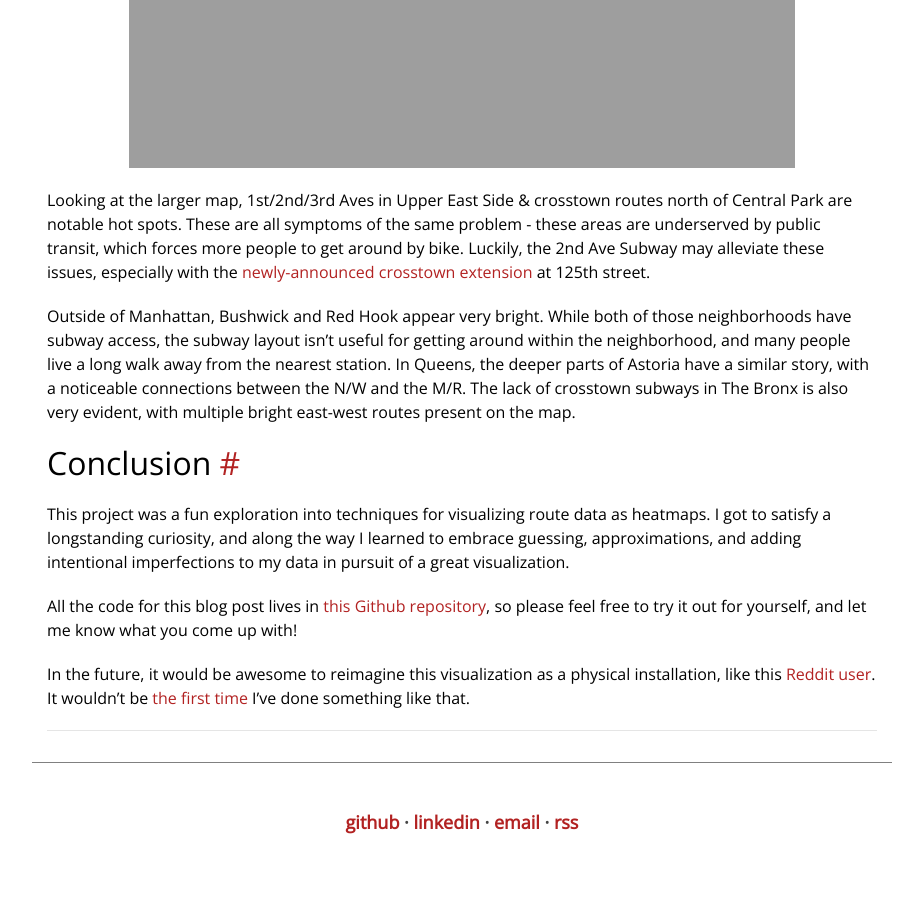
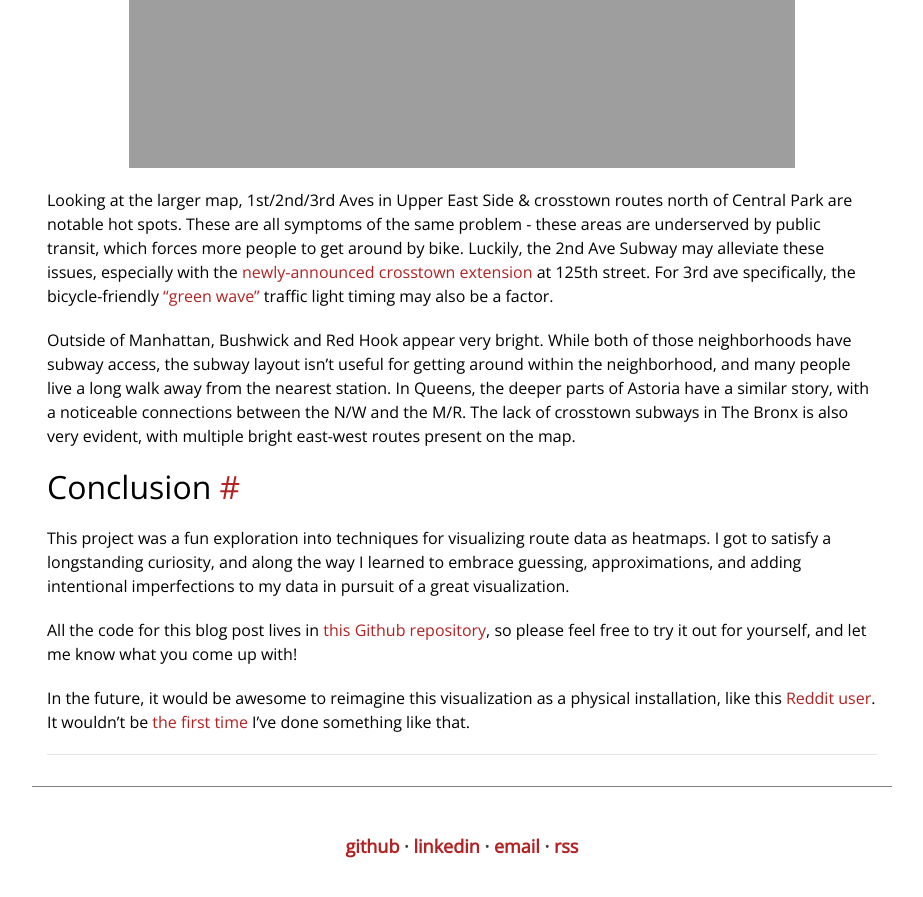
Before and after one commit to yangdanny97/yangdanny97.github.io, a Jekyll site: the page built from _posts/2026-01-17-citibike-strava-heatmap.md, in a window 1280 px wide and 900 px high, scrolled down 10894 px. Shown: the top 897 px of the window, without its empty margins (178-1101 px from the left). Built offline with Jekyll 4.4.1, drawn with Linux system fonts in a browser that asks for light colours; comment, search, counter and statistics services are not loaded; before the commit the page ends 11770 px from its top, so only the background shows below that; some of the changed text lies outside the part shown.

Commit message:
green wave

```diff
--- a/_posts/2026-01-17-citibike-strava-heatmap.md
+++ b/_posts/2026-01-17-citibike-strava-heatmap.md
@@ -151,7 +151,7 @@ Here's a zoomed-in view:
   <img height="500" src="https://yangdanny97.github.io/misc/citibike/citibike_global_raster_zoom.png">
 </p>
 
-Looking at the larger map, 1st/2nd/3rd Aves in Upper East Side & crosstown routes north of Central Park are notable hot spots. These are all symptoms of the same problem - these areas are underserved by public transit, which forces more people to get around by bike. Luckily, the 2nd Ave Subway may alleviate these issues, especially with the [newly-announced crosstown extension](https://www.governor.ny.gov/news/governor-hochul-unveils-plan-reimagine-jamaica-station-and-advance-second-avenue-subway) at 125th street.
+Looking at the larger map, 1st/2nd/3rd Aves in Upper East Side & crosstown routes north of Central Park are notable hot spots. These are all symptoms of the same problem - these areas are underserved by public transit, which forces more people to get around by bike. Luckily, the 2nd Ave Subway may alleviate these issues, especially with the [newly-announced crosstown extension](https://www.governor.ny.gov/news/governor-hochul-unveils-plan-reimagine-jamaica-station-and-advance-second-avenue-subway) at 125th street. For 3rd ave specifically, the bicycle-friendly ["green wave"](https://www.nyc.gov/html/dot/html/pr2025/bike-lane-traffic-signal-third-ave.shtml) traffic light timing may also be a factor.
 
 Outside of Manhattan, Bushwick and Red Hook appear very bright. While both of those neighborhoods have subway access, the subway layout isn't useful for getting around within the neighborhood, and many people live a long walk away from the nearest station. In Queens, the deeper parts of Astoria have a similar story, with a noticeable connections between the N/W and the M/R. The lack of crosstown subways in The Bronx is also very evident, with multiple bright east-west routes present on the map.
 
```
